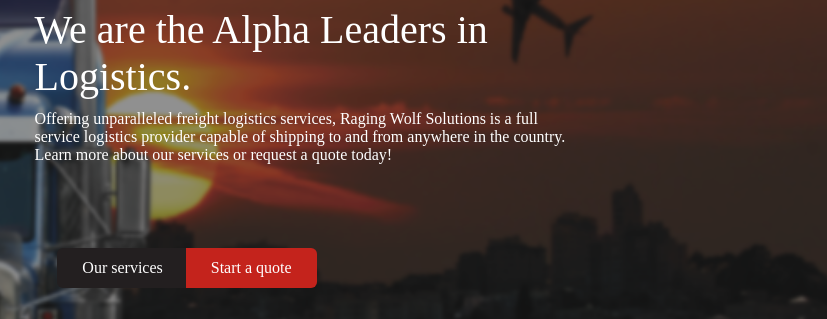
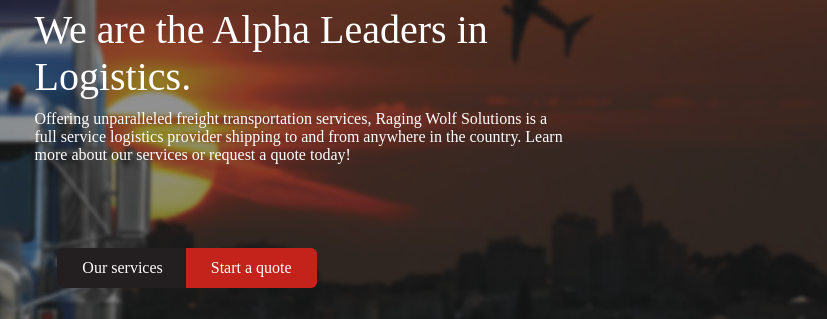
Before and after one commit to jbwierzbicki/Scarlet, a plain HTML site: page index.html in a window 1280 px wide. Shown: the part 149-468 px from the top of the page, 453-1280 px from the left. Drawn offline with Linux system fonts and the light colour scheme; a web font is replaced by a local one.

Commit message:
updated headline p text

```diff
--- a/index.html
+++ b/index.html
@@ -63,8 +63,8 @@
                             </div>
                             <div id="index-col-headline" class="col-lg-8">
                                 <h1 id="index-headline-h1">We are the Alpha Leaders in Logistics.</h1>
-                                <p id="index-headline-p">Offering unparalleled freight logistics services, Raging Wolf
-                                    Solutions is a full service logistics provider capable of shipping to and from
+                                <p id="index-headline-p">Offering unparalleled freight transportation services, Raging Wolf
+                                    Solutions is a full service logistics provider shipping to and from
                                     anywhere in the country. Learn more about our services or request a quote today!
                                 </p>
                             </div>
```
